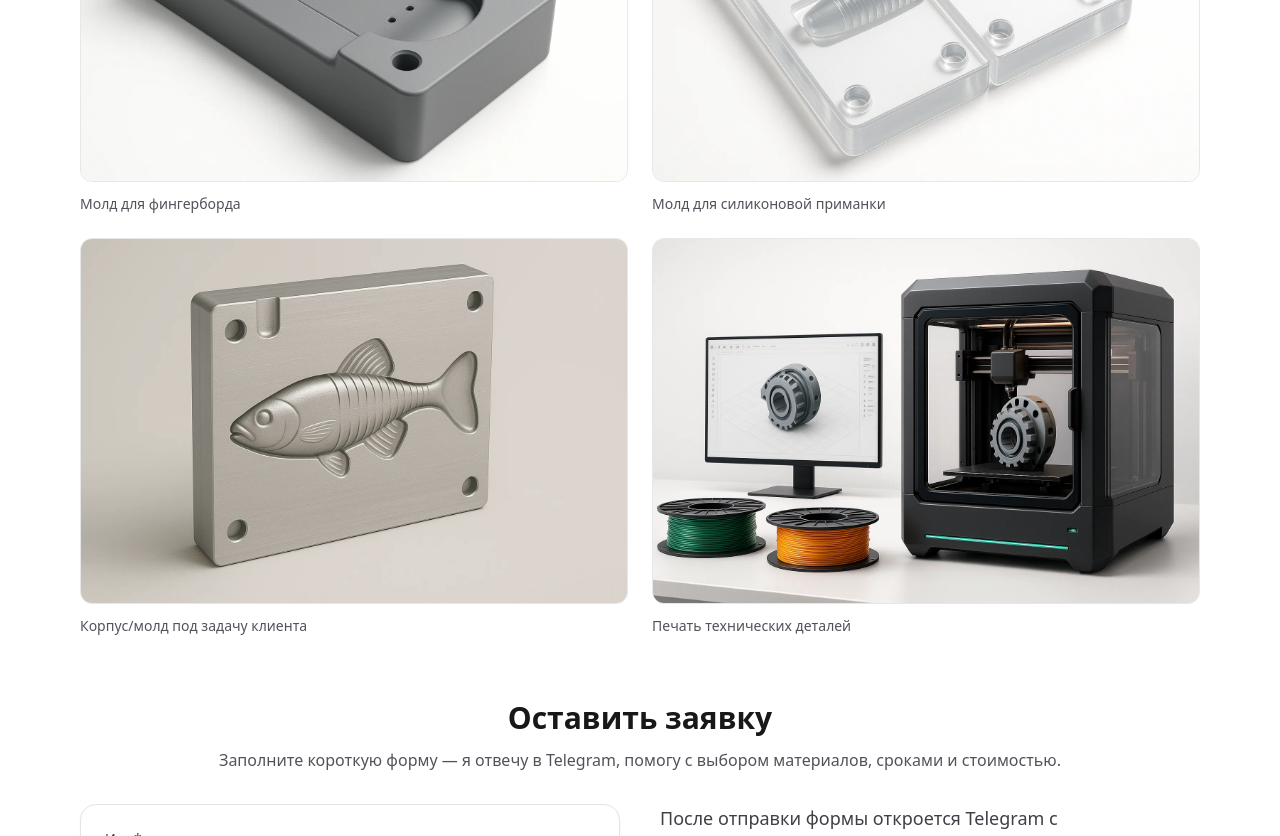
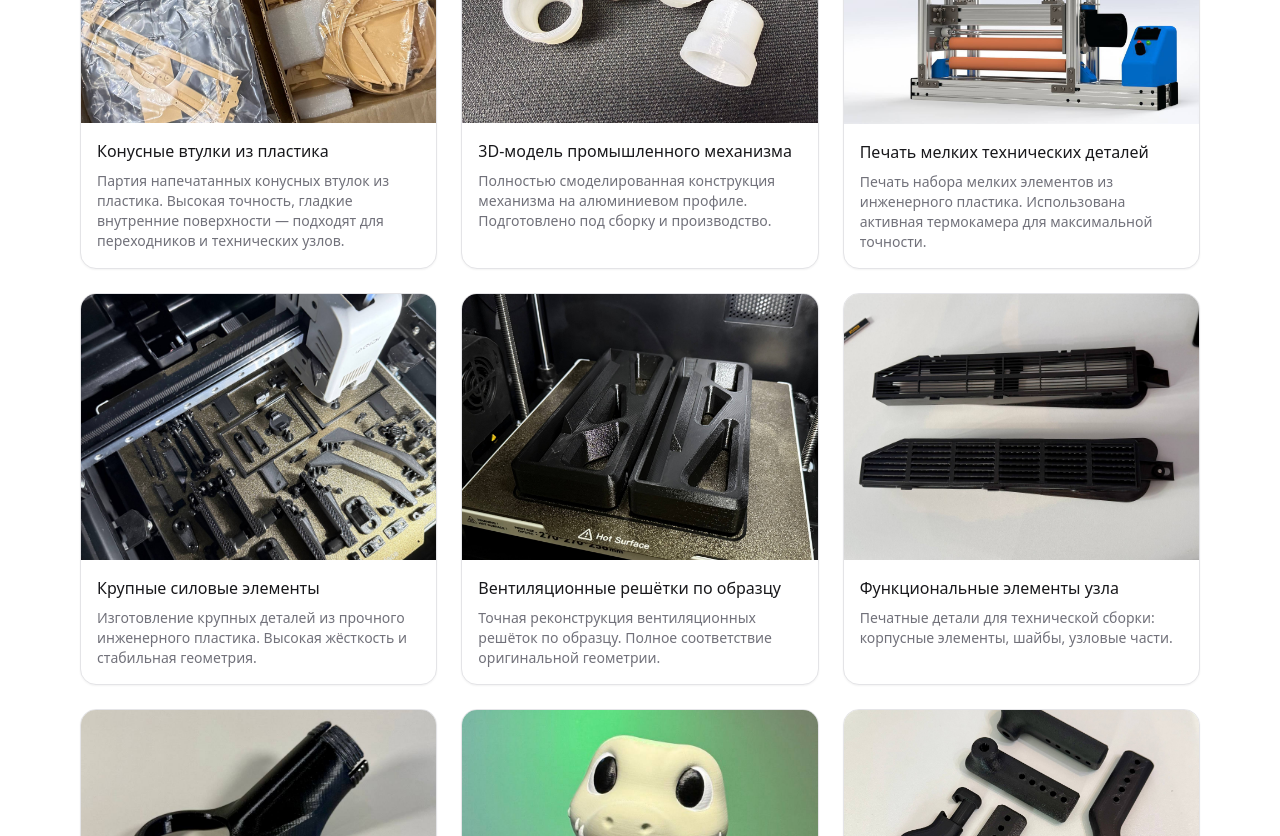
Before and after one commit to EvgenyShil/3d_site, a Next.js app: page / in a window 1280 px wide. Shown: the part 1540-2376 px from the top of the page. Built offline with nearby package versions, Linux system fonts and the light colour scheme.

Commit message:
Add works gallery section

```diff
--- a/app/page.tsx
+++ b/app/page.tsx
@@ -1,4 +1,5 @@
 import ContactForm from '@/components/ContactForm'
+import { WorksGallery } from '@/components/WorksGallery'
 
 const services = [
   {
@@ -20,29 +21,6 @@ const services = [
     title: '3D сканирование и сопровождение',
     description:
       'Точное сканирование образцов для повторения или доработки, помощь на всех этапах и разработка решений по вашим идеям.'
-  }
-]
-
-const works = [
-  {
-    src: '/images/products/fingerboard-mold.webp',
-    alt: 'Молд для фингерборда',
-    caption: 'Молд для фингерборда'
-  },
-  {
-    src: '/images/products/bait-mold-transparent.webp',
-    alt: 'Молд для силиконовой приманки',
-    caption: 'Молд для силиконовой приманки'
-  },
-  {
-    src: '/images/cases/case-fish-mold.webp',
-    alt: 'Корпус под задачу клиента',
-    caption: 'Корпус/молд под задачу клиента'
-  },
-  {
-    src: '/images/banners/print-banner.webp',
-    alt: 'Печать технических деталей',
-    caption: 'Печать технических деталей'
   }
 ]
 
@@ -103,17 +81,7 @@ export default function Home(){
         </div>
       </section>
 
-      <section className="space-y-6">
-        <h2 className="text-3xl font-semibold">Примеры работ</h2>
-        <div className="grid gap-6 md:grid-cols-2">
-          {works.map((work) => (
-            <figure key={work.src} className="space-y-3">
-              <img src={work.src} alt={work.alt} className="w-full rounded-xl border" />
-              <figcaption className="text-sm text-zinc-600">{work.caption}</figcaption>
-            </figure>
-          ))}
-        </div>
-      </section>
+      <WorksGallery />
 
       <section id="contact-form" className="space-y-8">
         <div className="space-y-3 text-center">
--- /dev/null
+++ b/components/WorksGallery.tsx
@@ -0,0 +1,32 @@
+import Image from "next/image";
+import { works } from "@/data/works";
+
+export function WorksGallery() {
+  return (
+    <section id="works" className="space-y-6 mt-12">
+      <h2 className="text-2xl font-semibold">Примеры выполненных работ</h2>
+      <p className="text-sm text-zinc-500">
+        Часть проектов по 3D-печати, моделированию и подготовке изделий к производству.
+      </p>
+
+      <div className="grid gap-6 md:grid-cols-2 xl:grid-cols-3">
+        {works.map((work) => (
+          <article key={work.id} className="card overflow-hidden flex flex-col">
+            <div className="relative w-full aspect-[4/3]">
+              <Image
+                src={work.src}
+                alt={work.title}
+                fill
+                className="object-cover"
+              />
+            </div>
+            <div className="p-4 space-y-2">
+              <h3 className="font-medium">{work.title}</h3>
+              <p className="text-sm text-zinc-500">{work.description}</p>
+            </div>
+          </article>
+        ))}
+      </div>
+    </section>
+  );
+}
--- /dev/null
+++ b/data/works.ts
@@ -0,0 +1,93 @@
+export type WorkItem = {
+  id: string;
+  src: string;
+  title: string;
+  description: string;
+};
+
+export const works: WorkItem[] = [
+  {
+    id: "photo_1",
+    src: "/images/resultat photo/photo_1_2025-11-19_15-32-51.jpg",
+    title: "Конусные втулки из пластика",
+    description:
+      "Партия напечатанных конусных втулок из пластика. Высокая точность, гладкие внутренние поверхности — подходят для переходников и технических узлов.",
+  },
+  {
+    id: "photo_2",
+    src: "/images/resultat photo/photo_2_2025-11-19_15-32-51.jpg",
+    title: "3D-модель промышленного механизма",
+    description:
+      "Полностью смоделированная конструкция механизма на алюминиевом профиле. Подготовлено под сборку и производство.",
+  },
+  {
+    id: "photo_3",
+    src: "/images/resultat photo/photo_3_2025-11-19_15-32-51.jpg",
+    title: "Печать мелких технических деталей",
+    description:
+      "Печать набора мелких элементов из инженерного пластика. Использована активная термокамера для максимальной точности.",
+  },
+  {
+    id: "photo_4",
+    src: "/images/resultat photo/photo_4_2025-11-19_15-32-51.jpg",
+    title: "Крупные силовые элементы",
+    description:
+      "Изготовление крупных деталей из прочного инженерного пластика. Высокая жёсткость и стабильная геометрия.",
+  },
+  {
+    id: "photo_5",
+    src: "/images/resultat photo/photo_5_2025-11-19_15-32-51.jpg",
+    title: "Вентиляционные решётки по образцу",
+    description:
+      "Точная реконструкция вентиляционных решёток по образцу. Полное соответствие оригинальной геометрии.",
+  },
+  {
+    id: "photo_6",
+    src: "/images/resultat photo/photo_6_2025-11-19_15-32-51.jpg",
+    title: "Функциональные элементы узла",
+    description:
+      "Печатные детали для технической сборки: корпусные элементы, шайбы, узловые части.",
+  },
+  {
+    id: "photo_7",
+    src: "/images/resultat photo/photo_7_2025-11-19_15-32-51.jpg",
+    title: "Авторская фигурка крокодила",
+    description:
+      "Напечатанная и окрашенная декоративная фигурка. Демонстрация качества мелких декоративных моделей.",
+  },
+  {
+    id: "photo_8",
+    src: "/images/resultat photo/photo_8_2025-11-19_15-32-51.jpg",
+    title: "Комплект деталей для сборочной модели",
+    description:
+      "Партия крупногабаритных деталей, подготовленных к сборке. Используется для масштабных моделей.",
+  },
+  {
+    id: "photo_9",
+    src: "/images/resultat photo/photo_9_2025-11-19_15-32-51.jpg",
+    title: "Кнопочная панель / кейпад",
+    description:
+      "3D-моделирование компактной кнопочной панели. Разработан корпус, посадочные места и порт подключения.",
+  },
+  {
+    id: "photo_10",
+    src: "/images/resultat photo/photo_10_2025-11-19_15-32-51.jpg",
+    title: "Механизм на алюминиевом профиле (версия 2)",
+    description:
+      "Обновлённая 3D-модель механизма. Добавлен защитный корпус и усиленные конструкционные элементы.",
+  },
+  {
+    id: "photo_11",
+    src: "/images/resultat photo/photo_11_2025-11-19_15-32-51.jpg",
+    title: "Комплект регулировочных рычагов",
+    description:
+      "Печать комплекта инженерных деталей: регулировочные рычаги, фиксаторы и стопорные элементы.",
+  },
+  {
+    id: "photo_12",
+    src: "/images/resultat photo/photo_12_2025-11-19_15-32-51.jpg",
+    title: "Прототип рукояти ножа",
+    description:
+      "3D-модель эргономичной рукояти ножа с облегчённой конструкцией. Подготовлено для печати и тестирования удобства хвата.",
+  },
+];
```
Also changed, not shown: 1 other file (tests, documents, lock files or other folders).
